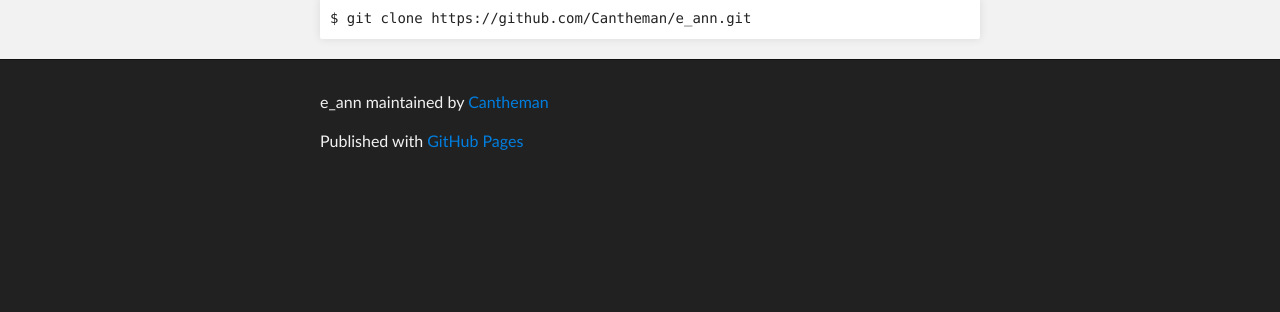
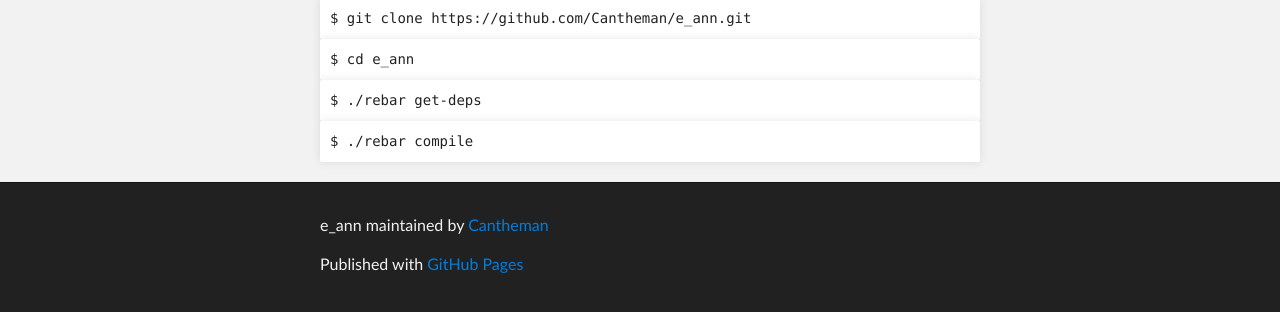
Before and after one commit to f355/e_ann, a plain HTML site: page index.html in a window 1280 px wide. Shown: the part 252-564 px from the top of the page. Drawn offline with Linux system fonts and the light colour scheme.

```diff
--- a/index.html
+++ b/index.html
@@ -32,6 +32,12 @@
     <div id="main_content_wrap" class="outer">
       <section id="main_content" class="inner">
         <pre>$ git clone https://github.com/Cantheman/e_ann.git</pre>
+
+<pre>$ cd e_ann </pre>
+
+<pre>$ ./rebar get-deps</pre>
+
+<pre>$ ./rebar compile</pre>
       </section>
     </div>
 
--- a/params.json
+++ b/params.json
@@ -1 +1 @@
-{"name":"e_ann","tagline":"Neural Networks in Erlang OTP Style","body":"<pre>$ git clone https://github.com/Cantheman/e_ann.git</pre>","google":"","note":"Don't delete this file! It's used internally to help with page regeneration."}
+{"name":"e_ann","tagline":"Neural Networks in Erlang OTP Style","body":"<pre>$ git clone https://github.com/Cantheman/e_ann.git</pre>\r\n<pre>$ cd e_ann </pre>\r\n<pre>$ ./rebar get-deps</pre>\r\n<pre>$ ./rebar compile</pre>","google":"","note":"Don't delete this file! It's used internally to help with page regeneration."}
```
